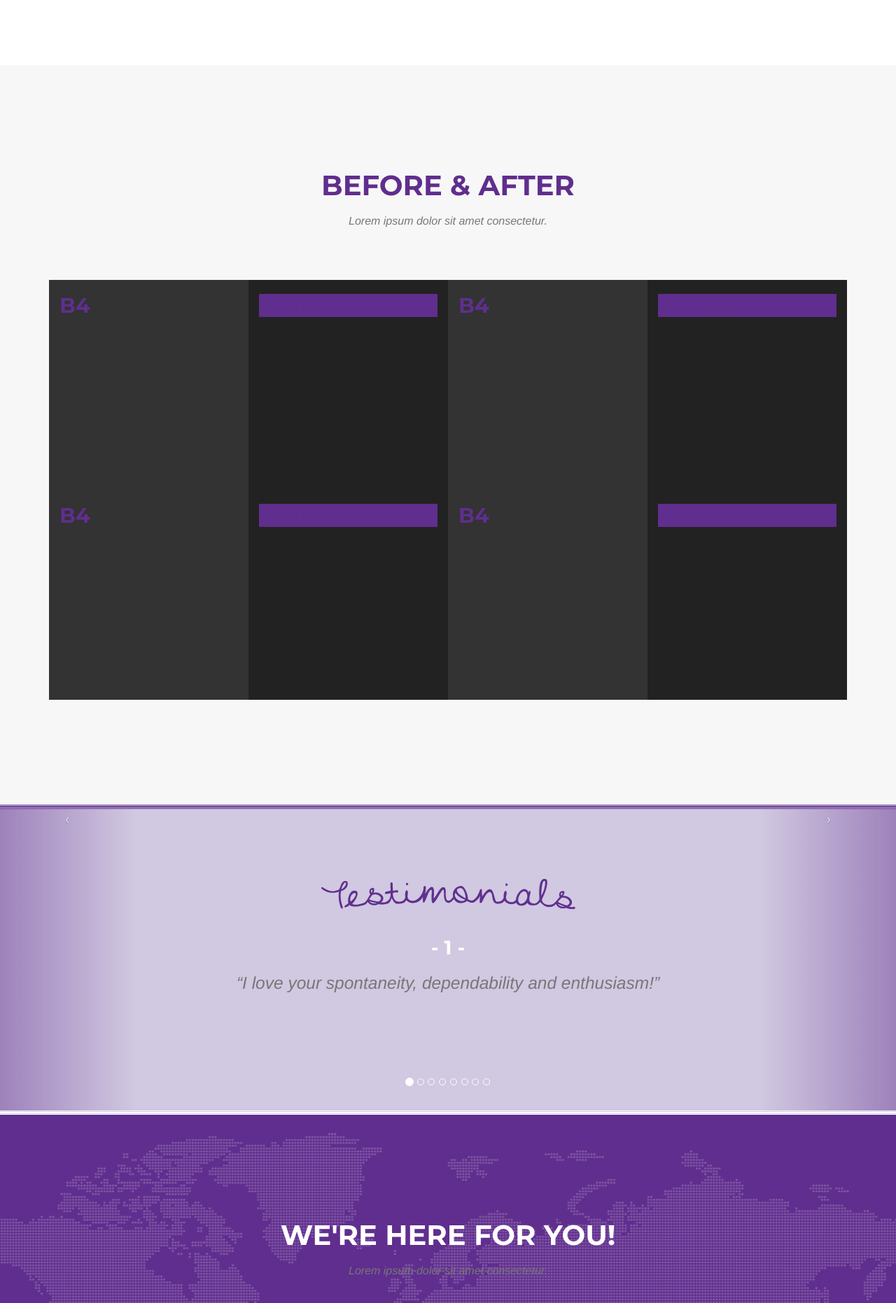
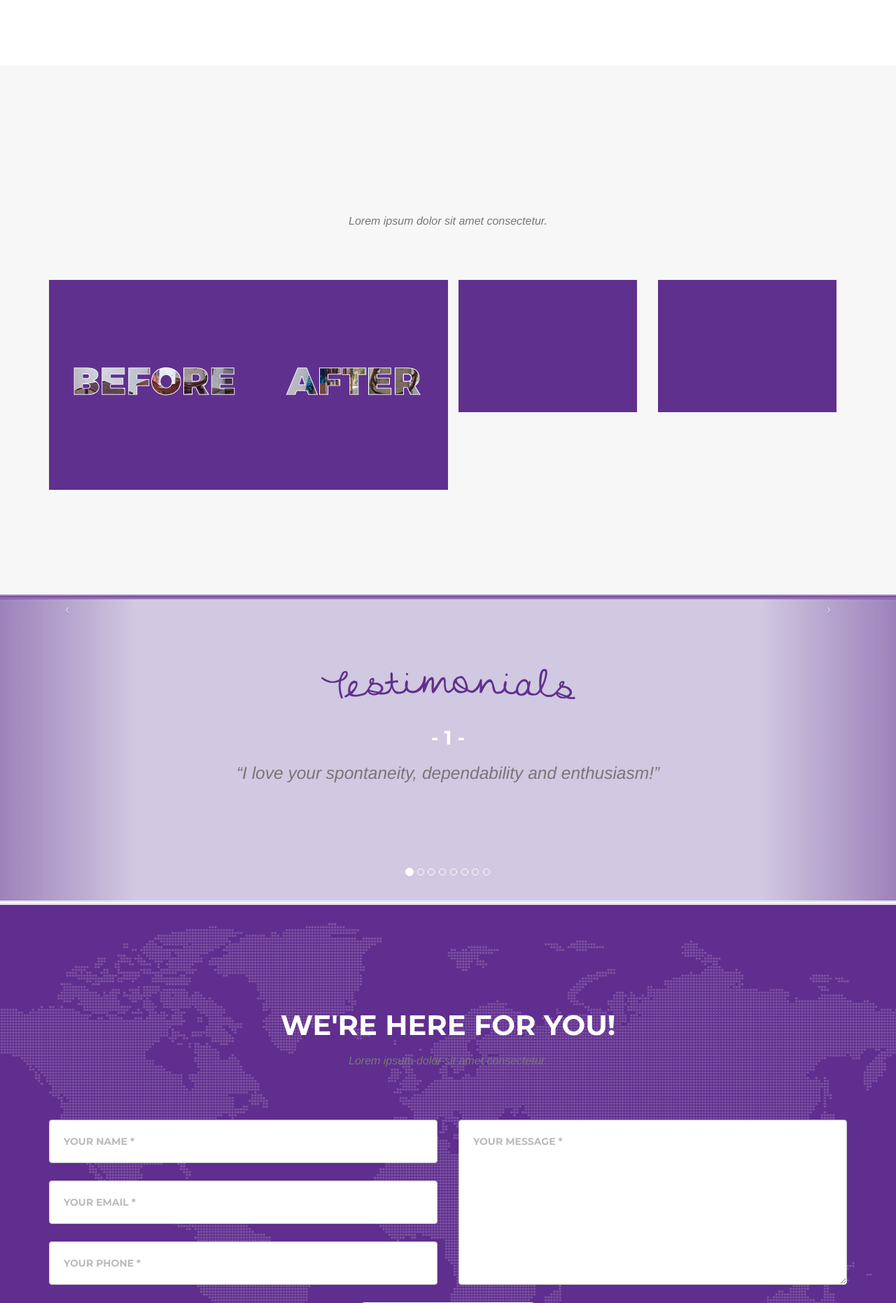
Before and after one commit to CJarrell/RO_WEBSITE, a PHP site: page / in a window 1280 px wide. Shown: the part 3518-5380 px from the top of the page at 70% size. Run offline with PHP 8.4, Linux system fonts and the light colour scheme; some libraries are stand-ins or nearby versions; some web fonts are replaced.

Commit message:
Continued work on Before and After Section

```diff
--- a/css/r&o.css
+++ b/css/r&o.css
@@ -13,6 +13,9 @@
 
 
 /*Sitewide formatting*/
+html, body {
+    height: 100%;
+}
 body {
     overflow-x: hidden;
     font-family: Montserrat, "Helvetica Neue", Helvetica, Arial, sans-serif;
@@ -457,23 +460,59 @@ section#testimonials {
     padding: 5px;
 }
 /*Before & After Formatting*/
-#beforeandafter .before {
-    background-color: #323332;
+
+#beforeandafter .before1 {
+    background-image: url(../img/before-and-after/aptB1.jpg);
+    background-repeat: no-repeat;
+    background-position: center center;
+    background-size: cover;
+    padding-left: 0px;
+    padding-right: 0px;
     height: 300px;
+    box-shadow: inset 0px 0px 75px rgba(0,0,0,1);
 }
-#beforeandafter .after {
-    background-color: #222;
+#beforeandafter .after1 {
+    background-image: url(../img/before-and-after/aptA1.jpg);
+    background-repeat: no-repeat;
+    background-position: center center;
+    background-size: cover;
+    padding-left: 0px;
+    padding-right: 0px;
     height: 300px;
+    box-shadow: inset 0px 0px 75px rgba(255,255,255,0.4);
 }
-#beforeandafter .after .reveal {
-    background-color: #602E8E;
+
+/*Reveal Styling*/
+#beforeandafter h2 {
+    visibility: hidden;
 }
-#beforeandafter .after .reveal:hover {
-    background-color: #222;
+#beforeandafter .reveal-before {
+    background-image: url(../img/r&o-branding/08-before.png);
+    background-size: cover;
+    height: 100%;
+    width: 100%;
+
+}
+#beforeandafter .reveal-before:hover {
+    background-image: none;
     -webkit-transition: all .3s;
     -moz-transition: all .3s;
     transition: all .3s;
 }
+#beforeandafter .reveal-after {
+    background-image: url(../img/r&o-branding/09-after.png);
+    background-size: cover;
+    height: 100%;
+    width: 100%;
+
+}
+#beforeandafter .reveal-after:hover {
+    background-image: none;
+    -webkit-transition: all .3s;
+    -moz-transition: all .3s;
+    transition: all .3s;
+}
+
 /*Old team member formatting*/
 .team-member {
     text-align: center;
--- a/home.html
+++ b/home.html
@@ -206,7 +206,7 @@
     </section>
 
     <!-- Before & After Section -->
-    <section id="beforeandafter" class="bg-light-gray">
+    <section id="beforeandafter" class="bg-light-gray text-center">
         <div class="container">
             <div class="row">
                 <div class="col-lg-12 text-center">
@@ -215,35 +215,52 @@
                 </div>
             </div>
             <!-- Before and After Gallery -->
-            <div class="col-sm-12 col-md-6 col-lg-3 before">
-                <h2>B4</h2>
+
+            <!-- Before and After 1 -->
+            <div class="col-sm-12 col-md-6 col-lg-3 before1">
+                <div class="reveal-before clearfix">
+                    <h2>BEFORE</h2>
+                </div>
             </div>
-            <div class="col-sm-12 col-md-6 col-lg-3 after">
-                <div class="reveal">
+            <div class="col-sm-12 col-md-6 col-lg-3 after1">
+                <div class="reveal-after clearfix">
+                    <h2>AFTER</h2>
+                </div>
+
+            </div>
+
+            <!-- Before and After 2 -->
+            <div class="col-sm-12 col-md-6 col-lg-3 before2">
+                <div class="reveal-before clearfix">
+                    <h2>BEFORE</h2>
+                </div>
+            </div>
+            <div class="col-sm-12 col-md-6 col-lg-3 after2">
+                <div class="reveal-after clearfix">
                     <h2>AFTER</h2>
                 </div>
             </div>
-            <div class="col-sm-12 col-md-6 col-lg-3 before">
-                <h2>B4</h2>
+
+            <!-- Before and After 3 -->
+            <div class="col-sm-12 col-md-6 col-lg-3 before3">
+                <div class="reveal-before clearfix">
+                    <h2>BEFORE</h2>
+                </div>
             </div>
-            <div class="col-sm-12 col-md-6 col-lg-3 after">
-                <div class="reveal">
+            <div class="col-sm-12 col-md-6 col-lg-3 after3">
+                <div class="reveal-after clearfix">
                     <h2>AFTER</h2>
                 </div>
             </div>
-            <div class="col-sm-12 col-md-6 col-lg-3 before">
-                <h2>B4</h2>
-            </div>
-            <div class="col-sm-12 col-md-6 col-lg-3 after">
-                <div class="reveal">
-                    <h2>AFTER</h2>
+
+            <!-- Before and After 4 -->
+            <div class="col-sm-12 col-md-6 col-lg-3 before4">
+                <div class="reveal-before clearfix">
+                    <h2>BEFORE</h2>
                 </div>
             </div>
-            <div class="col-sm-12 col-md-6 col-lg-3 before">
-                <h2>B4</h2>
-            </div>
-            <div class="col-sm-12 col-md-6 col-lg-3 after">
-                <div class="reveal">
+            <div class="col-sm-12 col-md-6 col-lg-3 after4">
+                <div class="reveal-after clearfix">
                     <h2>AFTER</h2>
                 </div>
             </div>
```
Also changed, not shown: img/before-and-after/aptA1.jpg (added), img/before-and-after/aptB1.jpg (added), img/r&o-branding/08-before.png (added), img/r&o-branding/09-after.png (added).
